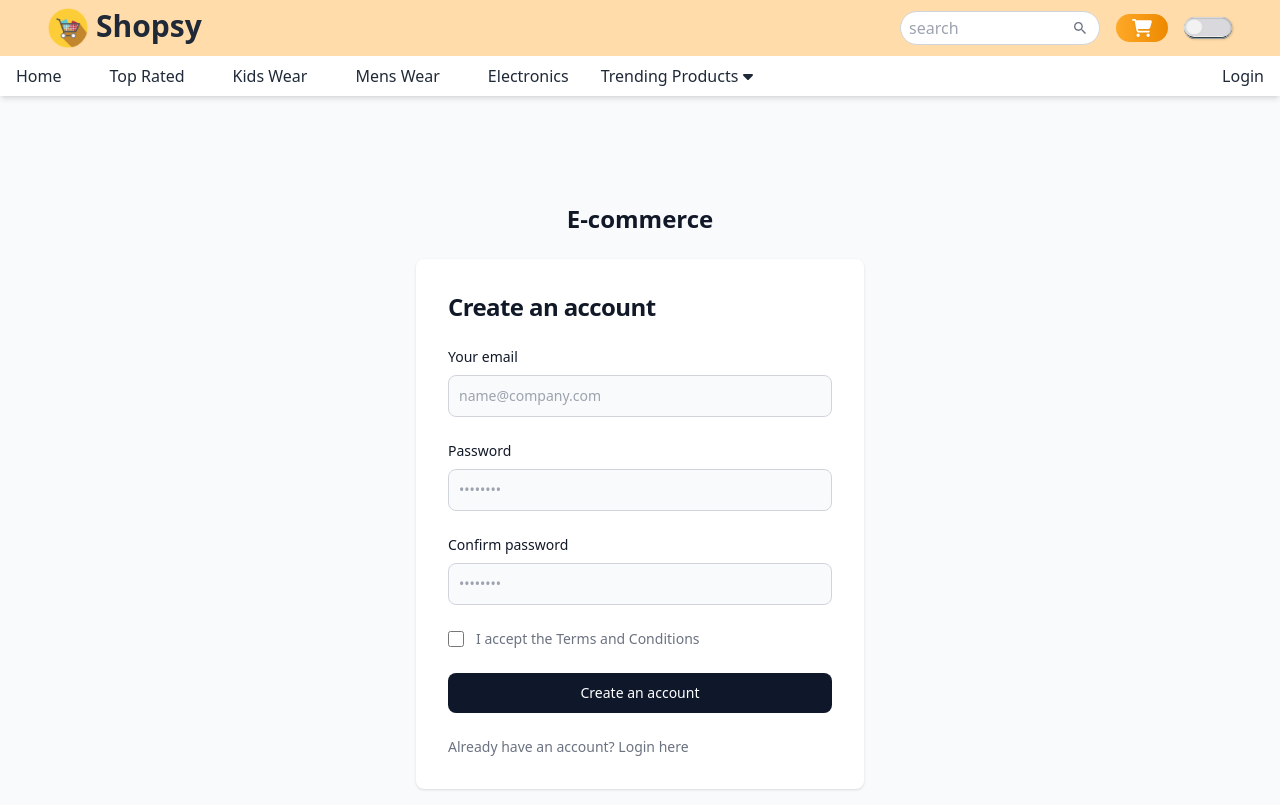
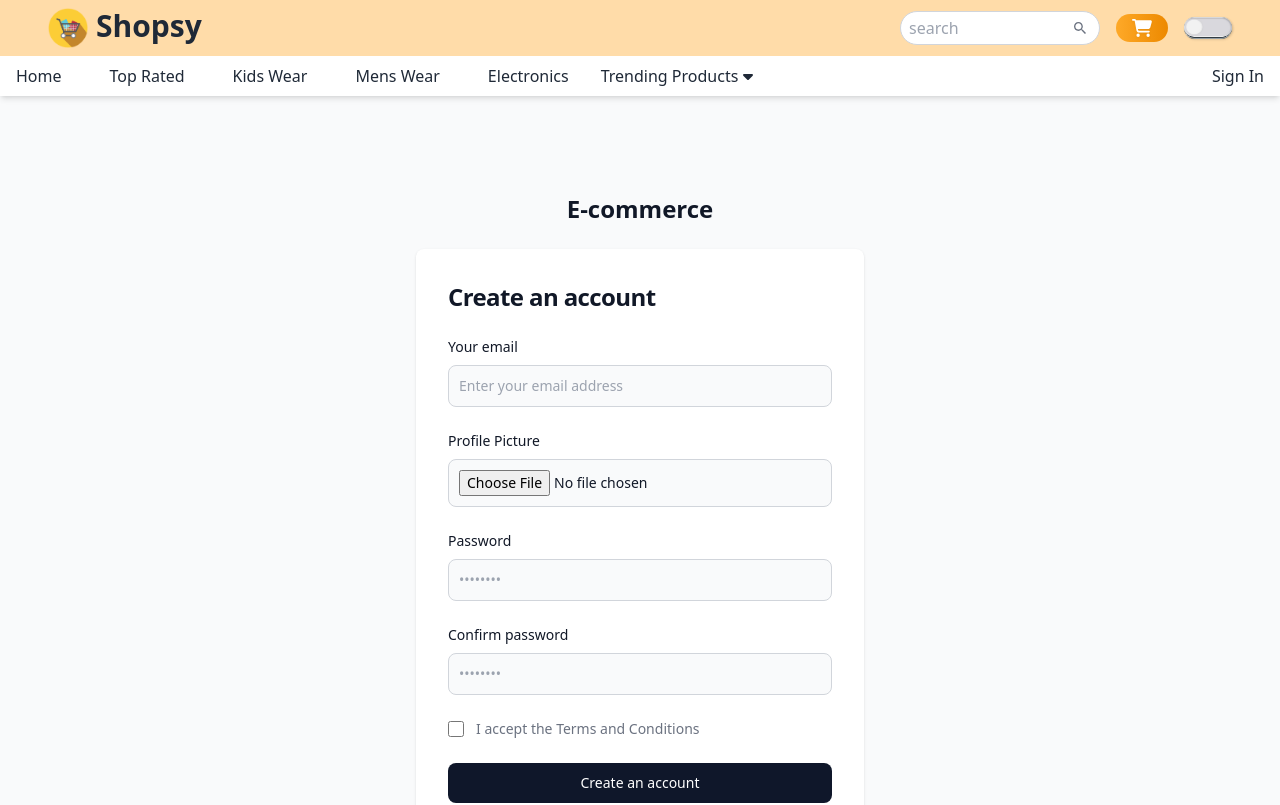
Before and after one commit to abeselom-ab/E-commerce, a React (Vite) app: page /register in a window 1280 px wide. Shown: the top 805 px of the page. Built offline with nearby package versions, Linux system fonts and the light colour scheme.

Commit message:
Implement user registration form with input validation and error handling

```diff
--- a/src/components/Navbar/Navbar.jsx
+++ b/src/components/Navbar/Navbar.jsx
@@ -147,7 +147,7 @@ const Navbar = ({handleOrderPopup}) => {
         </ul>
         </div>
         <div className='inline-block px-4 hover:text-primary duration-200  '>
-          <Link to='/login' >Login</Link>
+          <Link to='/signin' >Sign In</Link>
         </div>
       </div>
     </div>
--- a/src/pages/Register.jsx
+++ b/src/pages/Register.jsx
@@ -1,10 +1,71 @@
-import React from 'react'
+import React, { useState } from 'react';
+import { useDispatch } from 'react-redux';
+import { addUser } from '../store/features/userSlice';
+
 const Register = () => {
+  const dispatch = useDispatch();
+  const [formData, setFormData] = useState({
+    email: '',
+    password: '',
+    confirmPassword: '',
+    profilePicture: null,
+  });
+  const [isChecked, setIsChecked] = useState(false); // For terms and conditions
+  const [error, setError] = useState(''); // For error messages
+
+  const handleInputChange = (e) => {
+    const { name, value } = e.target;
+
+    setFormData({
+      ...formData,
+      [name]: value,
+    });
+
+    // Clear error when passwords match during typing
+    if (name === 'password' || name === 'confirmPassword') {
+      if (formData.password === formData.confirmPassword) {
+        setError('');
+      }
+    }
+  };
+
+  const handleImageChange = (e) => {
+    setFormData({
+      ...formData,
+      profilePicture: e.target.files[0],
+    });
+  };
+
+  const handleSubmit = (e) => {
+    e.preventDefault();
+
+    // Validate if password matches
+    if (formData.password !== formData.confirmPassword) {
+      setError('Passwords do not match');
+      return;
+    }
+
+    // Validate if terms and conditions are checked
+    if (!isChecked) {
+      setError('Please accept the terms and conditions');
+      return;
+    }
+
+    // Create a FormData object for image upload and other fields
+    const data = new FormData();
+    data.append('email', formData.email);
+    data.append('password', formData.password);
+    data.append('profilePicture', formData.profilePicture);
+
+    // Dispatch the action to add the user
+    dispatch(addUser(data));
+  };
+
   return (
     <div>
       <section className="bg-gray-50 dark:bg-gray-900">
-  <div className="flex flex-col items-center justify-center px-6 py-8 mx-auto md:h-screen lg:py-0">
-      <a href="#" className="flex items-center mb-6 text-2xl font-semibold text-gray-900 dark:text-white">
+        <div className="flex flex-col items-center justify-center px-6 py-8 mx-auto md:h-screen lg:py-0 mb-20">
+          <a href="#" className="flex items-center mt-20 mb-6 text-2xl font-semibold text-gray-900 dark:text-white">
             E-commerce
           </a>
           <div className="w-full bg-white rounded-lg shadow dark:border md:mt-0 sm:max-w-md xl:p-0 dark:bg-gray-800 dark:border-gray-700">
@@ -12,30 +73,107 @@ const Register = () => {
               <h1 className="text-xl font-bold leading-tight tracking-tight text-gray-900 md:text-2xl dark:text-white">
                 Create an account
               </h1>
-              <form className="space-y-4 md:space-y-6" action="#">
+              <form className="space-y-4 md:space-y-6" onSubmit={handleSubmit}>
+                {/* Display error message */}
+                {error && <p className="text-red-500 text-sm">{error}</p>}
+
                 <div>
-                      <label for="email" className="block mb-2 text-sm font-medium text-gray-900 dark:text-white">Your email</label>
-                      <input type="email" name="email" id="email" className="bg-gray-50 border border-gray-300 text-gray-900 text-sm rounded-lg focus:ring-primary-600 focus:border-primary-600 block w-full p-2.5 dark:bg-gray-700 dark:border-gray-600 dark:placeholder-gray-400 dark:text-white dark:focus:ring-blue-500 dark:focus:border-blue-500" placeholder="name@company.com" required="" />
+                  <label htmlFor="email" className="block mb-2 text-sm font-medium text-gray-900 dark:text-white">
+                    Your email
+                  </label>
+                  <input
+                    type="email"
+                    name="email"
+                    id="email"
+                    value={formData.email}
+                    onChange={handleInputChange}
+                    className="bg-gray-50 border border-gray-300 text-gray-900 text-sm rounded-lg focus:ring-primary-600 focus:border-primary-600 block w-full p-2.5 dark:bg-gray-700 dark:border-gray-600 dark:placeholder-gray-400 dark:text-white dark:focus:ring-blue-500 dark:focus:border-blue-500"
+                    placeholder="Enter your email address"
+                    required
+                  />
                 </div>
+
+                {/* Profile Picture Input */}
                 <div>
-                      <label for="password" className="block mb-2 text-sm font-medium text-gray-900 dark:text-white">Password</label>
-                      <input type="password" name="password" id="password" placeholder="••••••••" className="bg-gray-50 border border-gray-300 text-gray-900 text-sm rounded-lg focus:ring-primary-600 focus:border-primary-600 block w-full p-2.5 dark:bg-gray-700 dark:border-gray-600 dark:placeholder-gray-400 dark:text-white dark:focus:ring-blue-500 dark:focus:border-blue-500" required="" />
+                  <label htmlFor="profilePicture" className="block mb-2 text-sm font-medium text-gray-900 dark:text-white">
+                    Profile Picture
+                  </label>
+                  <input
+                    type="file"
+                    name="profilePicture"
+                    id="profilePicture"
+                    onChange={handleImageChange}
+                    className="bg-gray-50 border border-gray-300 text-gray-900 text-sm rounded-lg focus:ring-primary-600 focus:border-primary-600 block w-full p-2.5 dark:bg-gray-700 dark:border-gray-600 dark:placeholder-gray-400 dark:text-white dark:focus:ring-blue-500 dark:focus:border-blue-500"
+                    accept="image/*"
+                    required
+                  />
                 </div>
+
                 <div>
-                      <label for="confirm-password" className="block mb-2 text-sm font-medium text-gray-900 dark:text-white">Confirm password</label>
-                      <input type="confirm-password" name="confirm-password" id="confirm-password" placeholder="••••••••" className="bg-gray-50 border border-gray-300 text-gray-900 text-sm rounded-lg focus:ring-primary-600 focus:border-primary-600 block w-full p-2.5 dark:bg-gray-700 dark:border-gray-600 dark:placeholder-gray-400 dark:text-white dark:focus:ring-blue-500 dark:focus:border-blue-500" required="" />
+                  <label htmlFor="password" className="block mb-2 text-sm font-medium text-gray-900 dark:text-white">
+                    Password
+                  </label>
+                  <input
+                    type="password"
+                    name="password"
+                    id="password"
+                    value={formData.password}
+                    onChange={handleInputChange}
+                    className="bg-gray-50 border border-gray-300 text-gray-900 text-sm rounded-lg focus:ring-primary-600 focus:border-primary-600 block w-full p-2.5 dark:bg-gray-700 dark:border-gray-600 dark:placeholder-gray-400 dark:text-white dark:focus:ring-blue-500 dark:focus:border-blue-500"
+                    placeholder="••••••••"
+                    required
+                  />
                 </div>
+
+                <div>
+                  <label htmlFor="confirmPassword" className="block mb-2 text-sm font-medium text-gray-900 dark:text-white">
+                    Confirm password
+                  </label>
+                  <input
+                    type="password"
+                    name="confirmPassword"
+                    id="confirmPassword"
+                    value={formData.confirmPassword}
+                    onChange={handleInputChange}
+                    className="bg-gray-50 border border-gray-300 text-gray-900 text-sm rounded-lg focus:ring-primary-600 focus:border-primary-600 block w-full p-2.5 dark:bg-gray-700 dark:border-gray-600 dark:placeholder-gray-400 dark:text-white dark:focus:ring-blue-500 dark:focus:border-blue-500"
+                    placeholder="••••••••"
+                    required
+                  />
+                </div>
+
                 <div className="flex items-start">
                   <div className="flex items-center h-5">
-                        <input id="terms" aria-describedby="terms" type="checkbox" className="w-4 h-4 border border-gray-300 rounded bg-gray-50 focus:ring-3 focus:ring-primary-300 dark:bg-gray-700 dark:border-gray-600 dark:focus:ring-primary-600 dark:ring-offset-gray-800" required="" />
+                    <input
+                      id="terms"
+                      aria-describedby="terms"
+                      type="checkbox"
+                      className="w-4 h-4 border border-gray-300 rounded bg-gray-50 focus:ring-3 focus:ring-primary-300 dark:bg-gray-700 dark:border-gray-600 dark:focus:ring-primary-600 dark:ring-offset-gray-800"
+                      checked={isChecked}
+                      onChange={() => setIsChecked(!isChecked)} // Handle checkbox change
+                      required
+                    />
                   </div>
                   <div className="ml-3 text-sm">
-                        <label for="terms" className="font-light text-gray-500 dark:text-gray-300">I accept the <a className="font-medium text-primary-600 hover:underline dark:text-primary-500" href="#">Terms and Conditions</a></label>
+                    <label htmlFor="terms" className="font-light text-gray-500 dark:text-gray-300">
+                      I accept the{' '}
+                      <a className="font-medium text-primary-600 hover:underline dark:text-primary-500" href="#">
+                        Terms and Conditions
+                      </a>
+                    </label>
                   </div>
                 </div>
-                  <button type="submit" className="w-full text-white bg-primary-600 hover:bg-primary-700 focus:ring-4 focus:outline-none focus:ring-primary-300 font-medium rounded-lg text-sm px-5 py-2.5 text-center dark:bg-primary-600 dark:hover:bg-primary-700 dark:focus:ring-primary-800 bg-slate-900">Create an account</button>
+
+                <button
+                  type="submit"
+                  className="w-full text-white bg-primary-600 hover:bg-primary-700 focus:ring-4 focus:outline-none focus:ring-primary-300 font-medium rounded-lg text-sm px-5 py-2.5 text-center dark:bg-primary-600 dark:hover:bg-primary-700 dark:focus:ring-primary-800 bg-slate-900"
+                >
+                  Create an account
+                </button>
                 <p className="text-sm font-light text-gray-500 dark:text-gray-400">
-                      Already have an account? <a href="/login" className="font-medium text-primary-600 hover:underline dark:text-primary-500">Login here</a>
+                  Already have an account?{' '}
+                  <a href="/login" className="font-medium text-primary-600 hover:underline dark:text-primary-500">
+                    Login here
+                  </a>
                 </p>
               </form>
             </div>
@@ -43,7 +181,7 @@ const Register = () => {
         </div>
       </section>
     </div>
-  )
-}
+  );
+};
 
-export default Register
+export default Register;
--- a/src/routes/index.jsx
+++ b/src/routes/index.jsx
@@ -17,7 +17,7 @@ const AppRoutes = ({ handleOrderPopup }) => {
       <Navbar handleOrderPopup={handleOrderPopup} />
       <Routes>
         <Route path="/" element={<Home handleOrderPopup={handleOrderPopup} />} />
-        <Route path="/login" element={<LoginPage /> } />
+        <Route path="/signin" element={<LoginPage /> } />
         <Route path="/register" element={<Register /> } />
         <Route path="/add-product" element={<AddProduct/> } />
         <Route path="/top-rated" element={<TopRated handleOrderPopup={handleOrderPopup} />} />
--- /dev/null
+++ b/src/store/features/userSlice.js
@@ -0,0 +1,40 @@
+import { createSlice, createAsyncThunk } from '@reduxjs/toolkit';
+import { addUserApi } from '../../services/axiosService';
+
+export const addUser = createAsyncThunk (
+'/user/addUser',
+async (formData, {rejectWithValue }) => {
+    try {
+        const response = await addUserApi(formData);
+        return response;
+    } catch (error) {
+        return rejectWithValue(error.message);
+    }
+}
+);
+
+const userSlice = createSlice({
+    name: 'user',
+    initialState: {
+        users: [],
+        status: null,
+        error: null,
+      },
+      reducers: {},
+      extraReducers: (builder) => {
+        builder
+          .addCase(addUser.pending, (state) => {
+            state.status = 'loading';
+          })
+          .addCase(addUser.fulfilled, (state, action) => {
+            state.users.push(action.payload);
+            state.status = 'succeeded';
+          })
+          .addCase(addUser.rejected, (state, action) => {
+            state.status = 'failed';
+            state.error = action.payload;
+          });
+      },
+});
+
+export default userSlice.reducer;
--- a/src/store/store.js
+++ b/src/store/store.js
@@ -1,8 +1,9 @@
 import { configureStore } from '@reduxjs/toolkit';
 import productReducer from './features/productSlice';
-
+import userReducer from './features/userSlice'
 const store = configureStore({
   reducer: {
+    user: userReducer,
     product: productReducer,
   },
 });
```
Also changed, not shown: src/services/axiosService.js (+21 -0 lines), src/components/Products/AddProducts.jsx (line endings or trailing spaces), src/services/baseApi.js (line endings or trailing spaces), src/store/features/productSlice.js (line endings or trailing spaces). Lines whose indentation alone changed are shown as unchanged.
